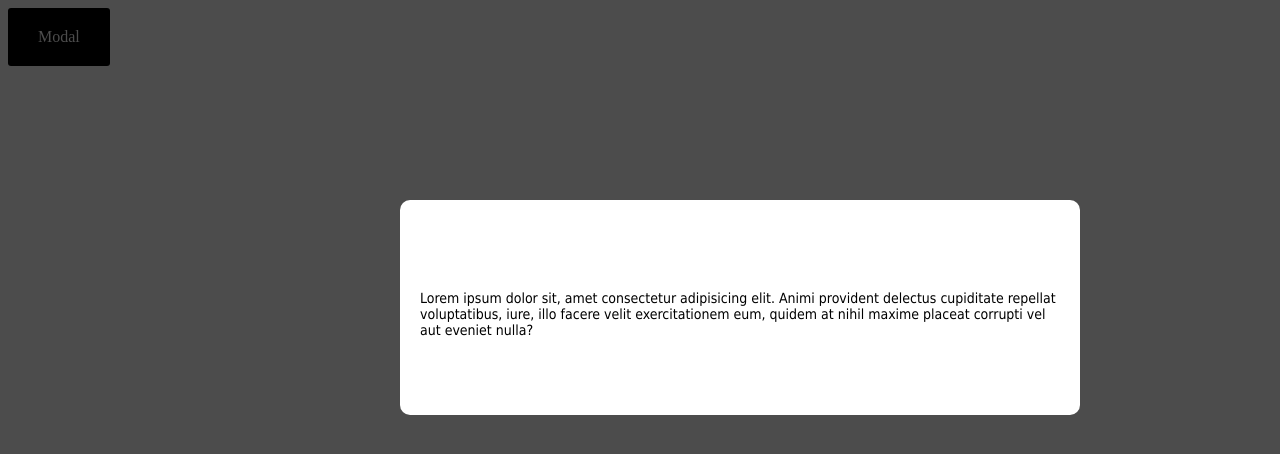
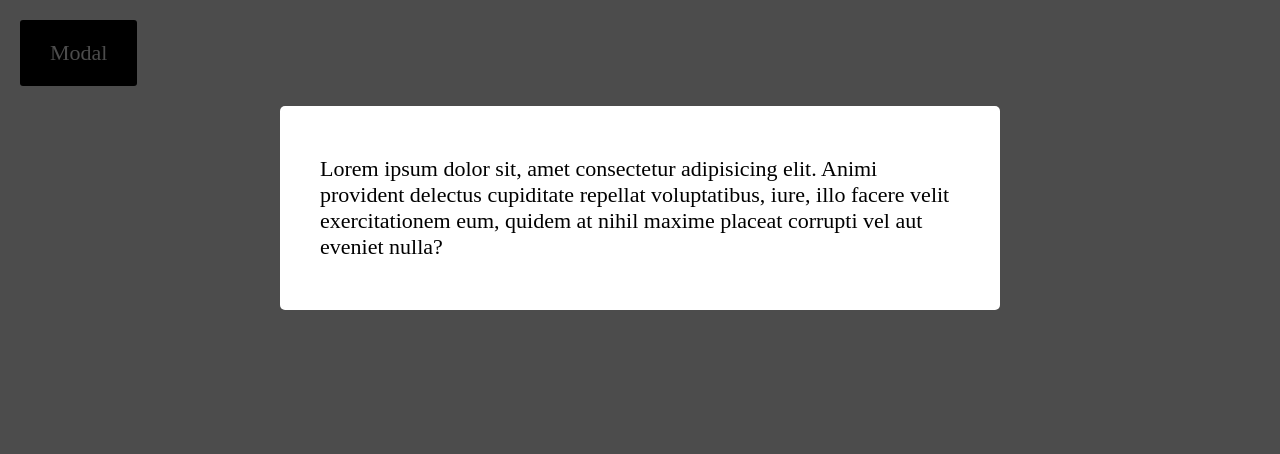
Before and after one commit to Kvapish/Lab3-Internet, a plain HTML site: page Lab3/index.html in a window 1280 px wide. Both pictures are taken after a click on the element "Modal". Drawn offline with Linux system fonts and the light colour scheme.

Commit message:
Add files via upload

```diff
--- a/Lab3/css/style.css
+++ b/Lab3/css/style.css
@@ -1,19 +1,30 @@
 
-p {
-    font-family: "Tahoma";
+html, body {
     margin: 0;
     padding: 0;
-    font-weight: normal;
-    font-size: 14px;
-    list-style: none;
-    text-decoration: none;
-    color: #000;
+}
+.btn {
+    display: inline-block;
+    margin: 20px;
+    padding: 20px 30px;
+    cursor: pointer;
+    background-color: black;
+    color: white;
+    border-radius: 3px;
+    font-size: 22px;
+}
+.transition{
+    opacity: 0;
+    visibility: hidden;
+    display: flex;
+    justify-content: center;
+    transition: 0.4s;
+}
+.show {
+    opacity: 1;
+    visibility: visible;
 }
 .overlay{
-    position: relative;
-    display: none;
-}
-.overlay_on{
     position: absolute;
     cursor: pointer;
     display: block;
@@ -22,37 +33,16 @@ p {
     width: 100%;
     height: 100%;
     background-color: rgba(0, 0, 0, 0.7);
-    transition: 1s;
+    z-index: 2;
 }
  .box{
-    padding: 20px;
-    margin-left: 400px;
-    margin-top: 200px;
-    width: 300px;
-    border-radius: 10px;
-    display: none;
-    position: relative;
+    position: absolute;
+    padding: 50px 40px;
+    border-radius: 5px;
+    width: 50%;
     background-color: white;
+    z-index: 3;
 }
-.box > p{
-    color:black ;
-    padding-top: 70px ;
+.box .text{
+    font-size: 22px;
 }
-.openbox{
-    display: block;
-    position: absolute;
-    top: 0;
-    left: 0;
-    width: 50%;
-    height: 175px;
-    background-color:white;
-    transition: 1s;
-}
-.btn {
-    display: inline-block;
-    padding: 20px 30px;
-    cursor: pointer;
-    background-color: black;
-    color: white;
-    border-radius: 3px;
-}
--- a/Lab3/index.html
+++ b/Lab3/index.html
@@ -11,12 +11,16 @@
 </head>
 
 <body>
-    <div class="btn ">Modal</div>
-    <div class="overlay"></div>
-    <div class="box">
-        <p>Lorem ipsum dolor sit, amet consectetur adipisicing elit. Animi provident delectus cupiditate repellat
-            voluptatibus, iure, illo facere velit exercitationem eum, quidem at nihil maxime placeat corrupti vel
-            aut eveniet nulla?</p
-    </div>
+        <div class="btn ">Modal</div>
+        <div class="transition">
+            <div class="overlay"></div>
+            <div class="box">
+            <div class="text">
+                Lorem ipsum dolor sit, amet consectetur adipisicing elit. Animi provident delectus cupiditate repellat
+                voluptatibus, iure, illo facere velit exercitationem eum, quidem at nihil maxime placeat corrupti vel
+                aut eveniet nulla?
+            </div>
+            </div>
+        </div>
 </body>
 </html>
--- a/Lab3/js/index.js
+++ b/Lab3/js/index.js
@@ -1,14 +1,7 @@
-function openovrelay(){
-   document.querySelector('.overlay').classList.add('overlay_on')
-   document.querySelector('.box').classList.add('openbox')
-    if(display=='none'){
-               document.getElementById(overlay).style.display='block';
-               document.getElementById(box).style.display='block';
-            }
-}
-function clear(){
-   document.querySelector('.overlay').classList.remove('overlay_on');
-   document.querySelector('.box').classList.remove('openbox');
-}
-document.querySelector('.btn').addEventListener('click',openovrelay);
-document.querySelector('.overlay').addEventListener('click',clear);
+document.querySelector('.btn').addEventListener('click', function () {
+   document.querySelector('.transition').classList.add('show');
+});
+
+document.querySelector('.overlay').addEventListener('click', function () {
+   document.querySelector('.transition').classList.remove('show');
+});
```
